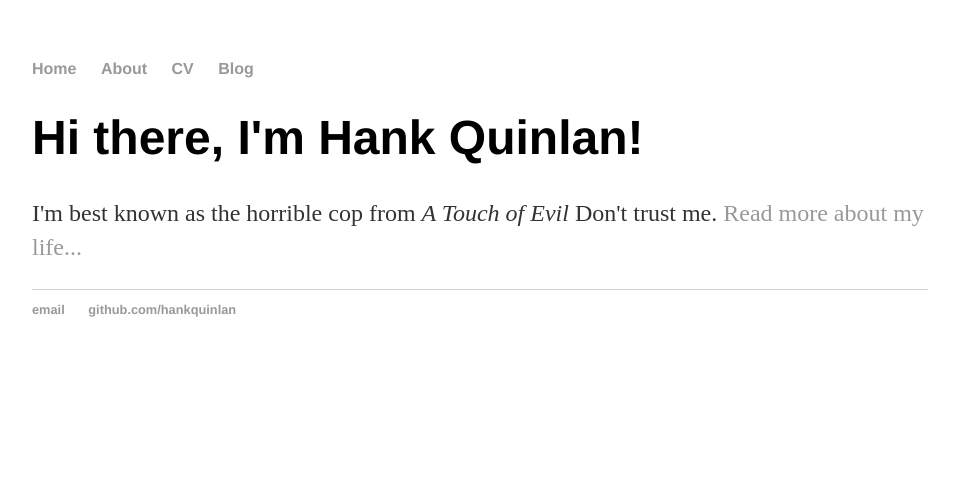
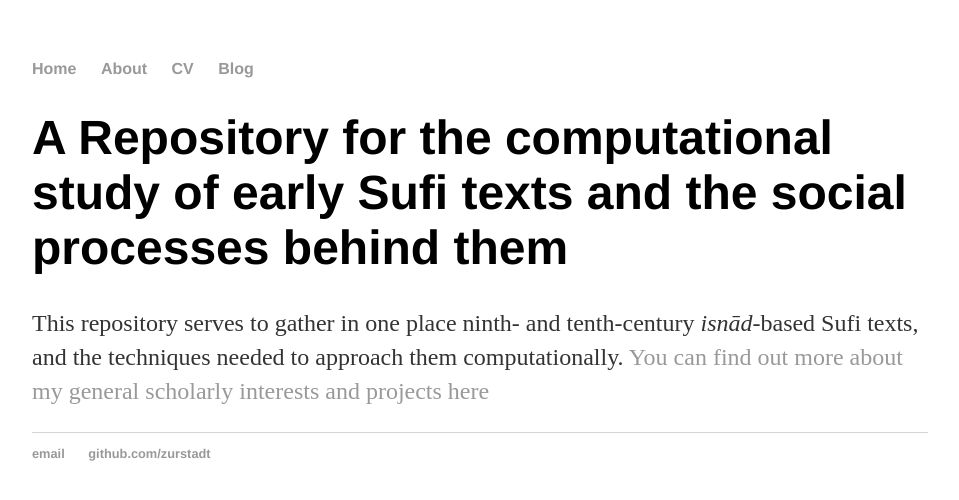
Before and after one commit to zurstadt/workinprogress, a Jekyll site: the page built from index.html, in a window 1280 px wide. Shown: the top 500 px of the page, without its empty margins (160-1119 px from the left). Built offline with Jekyll 4.4.1, drawn with Linux system fonts in a browser that asks for light colours.

Commit message:
Update index.html
Need to see if this stuff works, but it should be pretty ok.

```diff
--- a/index.html
+++ b/index.html
@@ -1,31 +1,8 @@
-<!DOCTYPE html>
-<html>
-	<head>
-		<title>Hank Quinlan, Horrible Cop</title>
-				<!-- link to main stylesheet -->
-		<link rel="stylesheet" type="text/css" href="/css/main.css">
-
-	</head>
-	<body>
-		<nav>
-    		<ul>
-        		<li><a href="/">Home</a></li>
-	        	<li><a href="/about">About</a></li>
-        		<li><a href="/cv">CV</a></li>
-        		<li><a href="/blog">Blog</a></li>
-    		</ul>
-		</nav>
-		<div class="container">
-    		<div class="blurb">
-        		<h1>Hi there, I'm Hank Quinlan!</h1>
-				<p>I'm best known as the horrible cop from <em>A Touch of Evil</em> Don't trust me. <a href="/about">Read more about my life...</a></p>
-    		</div><!-- /.blurb -->
-		</div><!-- /.container -->
-		<footer>
-    		<ul>
-        		<li><a href="mailto:hankquinlanhub@gmail.com">email</a></li>
-        		<li><a href="https://github.com/hankquinlan">github.com/hankquinlan</a></li>
-			</ul>
-		</footer>
-	</body>
-</html>
+---
+layout: default
+title: Digital Sufism
+---
+<div class="blurb">
+	<h1>A Repository for the computational study of early Sufi texts and the social processes behind them </h1>
+	<p>This repository serves to gather in one place ninth- and tenth-century <em>isnād</em>-based Sufi texts, and the techniques needed to approach them computationally. <a href="/about">You can find out more about my general scholarly interests and projects here</a></p>
+</div><!-- /.blurb -->
```
